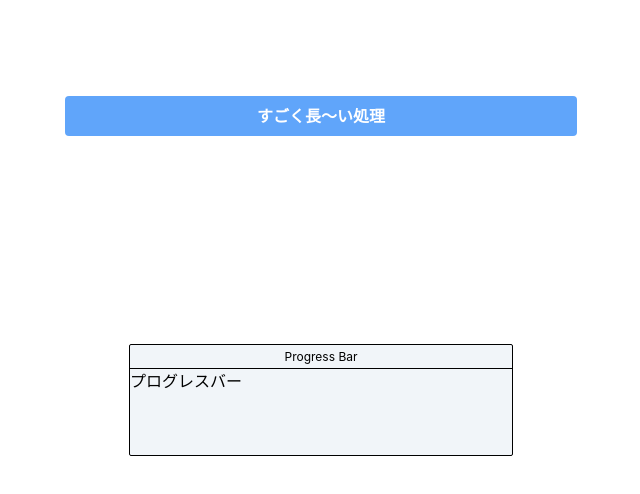
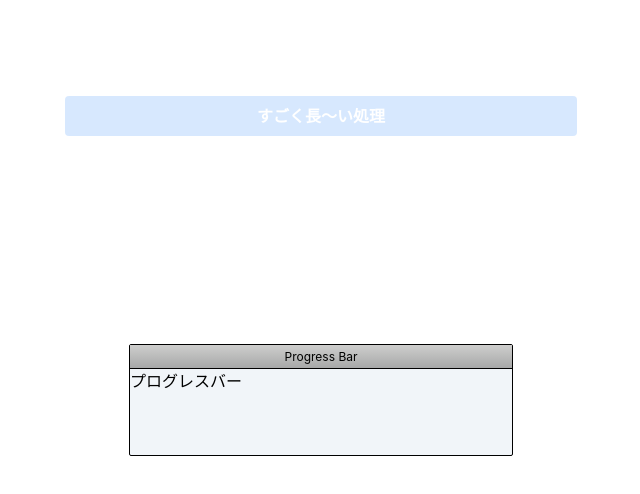
Before and after one commit to yoshiishunichi/uso-progress-bar, a Next.js app: page / in a window 1280 px wide. Shown: the top 494 px of the page, without its empty margins (319-959 px from the left). Built offline with nearby package versions, Linux system fonts and the light colour scheme.

Commit message:
:wrench: 色に関するtailwind.config.jsの設定値追加

```diff
--- a/tailwind.config.js
+++ b/tailwind.config.js
@@ -4,6 +4,13 @@ module.exports = {
   plugins: [],
   theme: {
     extend: {
+      colors: {
+        frosted: "rgba(255, 255, 255, 0.75)",
+        header: {
+          dark: "#a7a8a8",
+          thin: "#cececd",
+        },
+      },
       transitionProperty: {
         bg: "background",
       },
```
